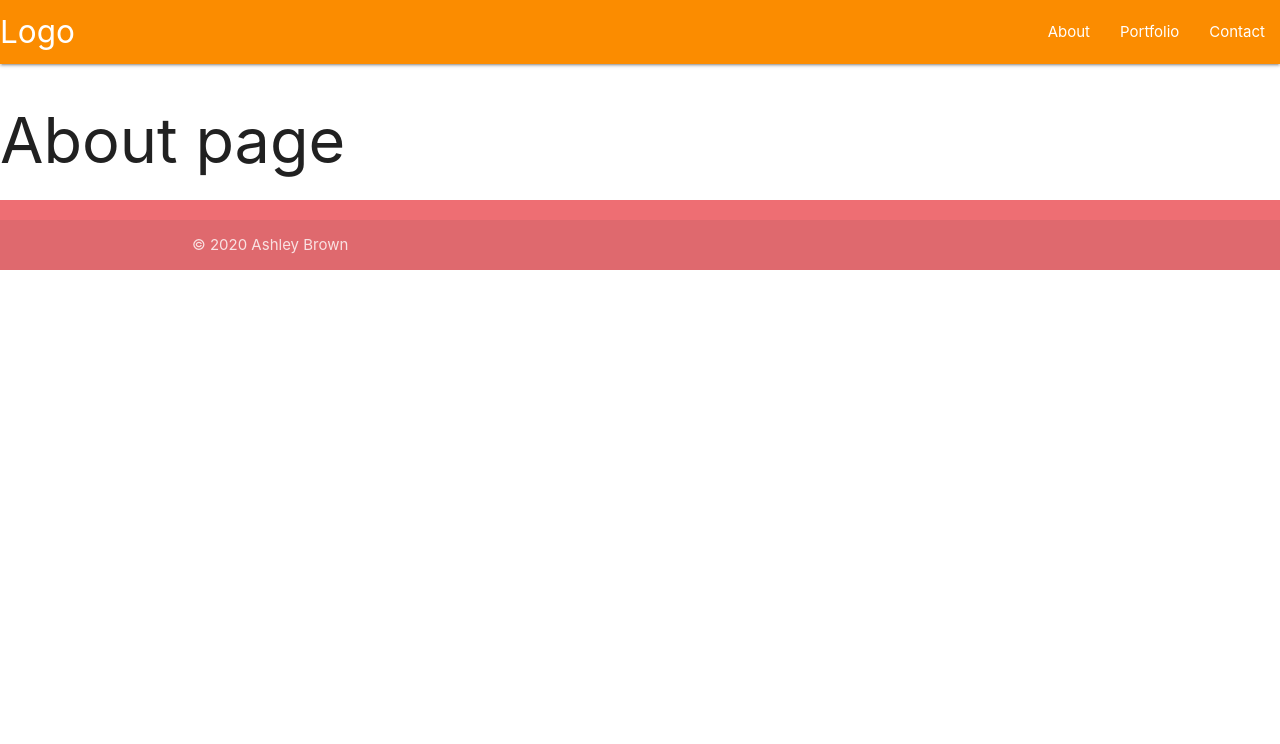
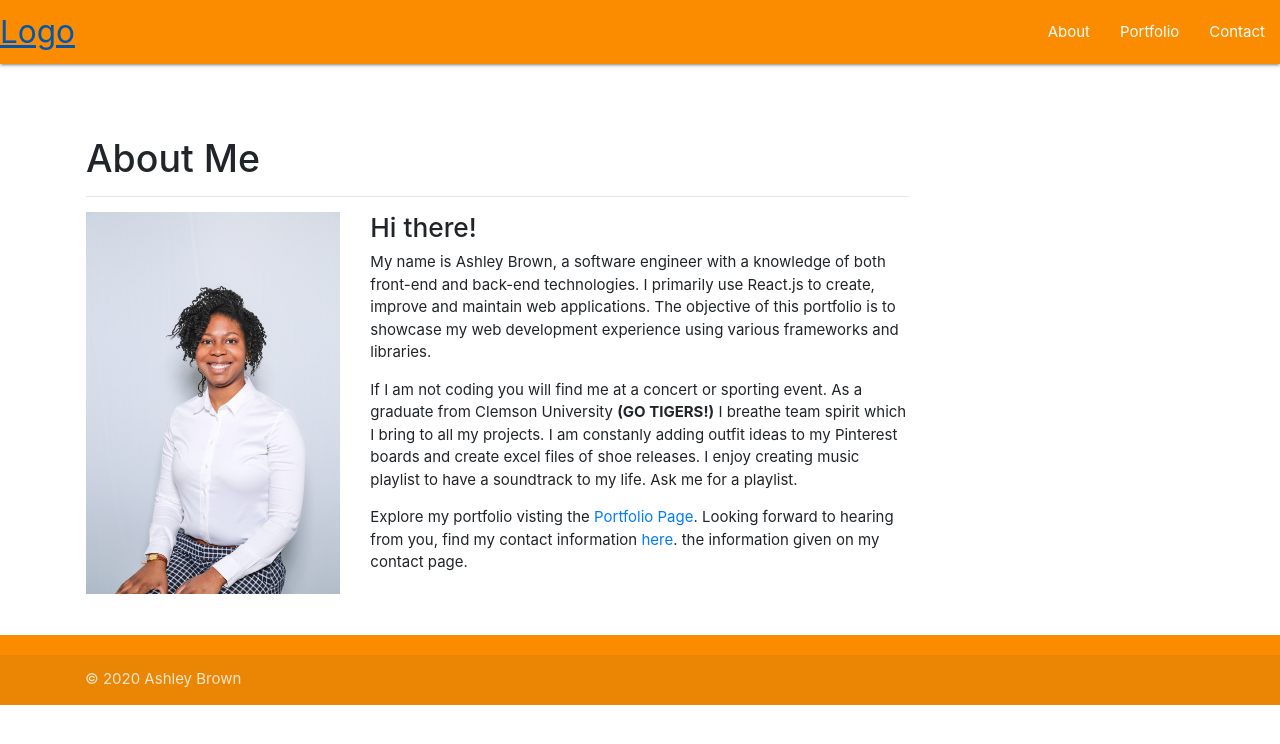
Before and after one commit to afbrown1216/portfolio, a React (Create React App) app: page / in a window 1280 px wide. Shown: the top 744 px of the page. Built offline with nearby package versions, Linux system fonts and the light colour scheme.

Commit message:
figured out how to change bring my about me image in. changed the portfolio links

```diff
--- a/public/index.html
+++ b/public/index.html
@@ -17,7 +17,13 @@
     <link rel="manifest" href="%PUBLIC_URL%/manifest.json" />
     <!-- Compiled and minified CSS -->
     <link rel="stylesheet" href="https://cdnjs.cloudflare.com/ajax/libs/materialize/1.0.0/css/materialize.min.css">
-
+    <link href="https://fonts.googleapis.com/icon?family=Material+Icons" rel="stylesheet">
+    <link
+    rel="stylesheet"
+    href="https://stackpath.bootstrapcdn.com/bootstrap/4.5.2/css/bootstrap.min.css"
+    integrity="sha384-JcKb8q3iqJ61gNV9KGb8thSsNjpSL0n8PARn9HuZOnIxN0hoP+VmmDGMN5t9UJ0Z"
+    crossorigin="anonymous"
+  />
 
 
     <!--
--- a/src/Components/Footer/Footer.js
+++ b/src/Components/Footer/Footer.js
@@ -3,7 +3,7 @@ import "./Footer.js";
 
 const Footer = () => {
     return (
-        <footer className="page-footer">
+        <footer className="page-footer orange darken-1">
             <div class="footer-copyright">
                 <div class="container">
                     © 2020 Ashley Brown
--- a/src/Components/Project/Project.js
+++ b/src/Components/Project/Project.js
@@ -9,7 +9,7 @@ const Project = (props) => {
 
     return (
 
-            <div class="col s6">
+            <div className="col s6">
                 <div className="card medium hoverable">
                     <div className="card-image waves-effect waves-block waves-light">
                         <img className="activator" style={imgStyle} src={props.image} alt="Project preview"/>
@@ -21,7 +21,7 @@ const Project = (props) => {
                     </div>
                     <div className="card-reveal">
                         <span className="card-title grey-text text-darken-4"> {props.name} <i className="material-icons right">close</i></span>
-                        <p>An app that displays the employees of Grey-Sloan Memorial Hospital through out the seasons of the fictional show Grey's Anatomy. You can search the directory for a specific employee and sort by last name.</p>
+                        <p>{props.des}</p>
                     </div>
                 </div>
             </div>
--- a/src/Projects.json
+++ b/src/Projects.json
@@ -45,12 +45,12 @@
         "description":"This app is a weather dashboard search engine. Utilizing the OpenWeather API you can search cities around the world and recieve the current forecast for that city as well as a five day forecast. It stores your visited cites in history for a quick search of that city on page refresh."
     },
     {
-        "image":"https://github.com/afbrown1216/theBestReadMeGenerator/raw/master/Returned%20Data.png",
-        "name":"The Best README Generator",
+        "image":"https://github.com/afbrown1216/Lets-Roll/raw/main/readmeImages/signup.GIF",
+        "name":"Let's Roll",
         "links":{
-            "deployedLink":"n/a",
-            "gitHubLink":"https://github.com/afbrown1216/theBestReadMeGenerator"
+            "deployedLink":"https://afbrown1216.github.io/Lets-Roll/",
+            "gitHubLink":"https://github.com/afbrown1216/Lets-Roll"
         },
-        "description":"This is a command line application that produces a clean professional README.md page for a GitHub project."
+        "description":"This is a command line application that produces a clean professional README.md page for a GitHub project.Just picked up roller skating as your new quarantine hobby but can't find any safe places to skate outdoors? Let's Roll is the perfect companion for quad skaters! This mobile-first, Progressive Web Application provides quad skaters with information on the best places to skate outdoors in their area. Visit Let's Roll to view all kinds of skate places: parks, outdoor rinks, trails, and more! If you stumble upon a place isn't listed, create an account to log-in and add your own skate place. With Let's Roll you can spend less time researching and more time rolling with the homies!"
     }
 ]
--- a/src/pages/About.js
+++ b/src/pages/About.js
@@ -1,10 +1,49 @@
 import React from 'react';
+import { Link } from "react-router-dom";
+import me from '../assets/IMG_3611.JPG';
 
 const About = () => {
     return (
-        <div>
-           <h1> About page</h1>
+
+        <main className="container">
+      {/* <!-- first row  --> */}
+      <div className="row mt-5">
+        <div className="col-sm-9 border border-white bg-white mt-1">
+          <h1 className="mt-4">About Me</h1>
+          <hr/>
+
+          {/* <!-- second row  --> */}
+          <div className="row">
+            {/* <!-- image column  --> */}
+            <div className="col-sm-4">
+                <img className = "img-fluid" id= "meImg" src={me} alt= "me smiling"/>
+            </div>
+            <div className = "col-sm-8">
+               <h3> Hi there!</h3>
+                <p>
+                    My name is Ashley Brown, a software engineer with a knowledge of both
+                    front-end and back-end technologies. I primarily use React.js to create,
+                    improve and maintain web applications. The objective of this portfolio is
+                    to showcase my web development experience using various frameworks and libraries.
+                </p>
+                <p>
+                    If I am not coding you will find me at a concert or sporting event. As a graduate
+                    from Clemson University <strong><emphasis> (GO TIGERS!)</emphasis></strong> I breathe
+                    team spirit which I bring to all my projects. I am constanly adding outfit ideas to my Pinterest boards and create excel files
+                    of shoe releases. I enjoy creating music playlist to have a soundtrack to my life. Ask me for a playlist.
+                </p>
+                <p id= "wrap">
+                    Explore my portfolio visting the <Link to= "/portfolio">Portfolio Page</Link>. Looking forward to hearing from you,
+                    find my contact information <Link to="/contact">here</Link>.
+                    the information given on my contact page.
+                </p>
+            </div>
+
+          </div>
         </div>
+      </div>
+    </main>
+
     );
 };
 
--- a/src/pages/Contact.js
+++ b/src/pages/Contact.js
@@ -3,7 +3,15 @@ import React from 'react';
 const Contact = () => {
     return (
         <div>
-           <h1> Contact page </h1>
+           <h1> Contact Me </h1>
+           <p> I am available for hire and open to any collobaration oppurtunities. </p>
+            <ul>
+                <li><strong>Email:</strong> <a href="Fay.ashbro@gmail.com">Email Me</a></li>
+                <li><strong> Github:</strong><a href="https://github.com/afbrown1216"> Afbrown1216 </a></li>
+                <li> <strong> LinkedIn:</strong> <a href="https://www.linkedin.com/in/ashley-brown-897a62126/"> Ashley Brown </a></li>
+                <li> <strong> Resume: </strong> <a href="assets/9_ResumeAB.pdf"> </a></li>
+            </ul>
+
         </div>
     );
 };
--- a/src/pages/Portfolio.js
+++ b/src/pages/Portfolio.js
@@ -11,6 +11,7 @@ class Portfolio extends Component {
             <div className=" purple lighten-4">
                 <h1 className="center-align"> Projects </h1>
                 <div className="row">
+                    <div className="col">
                         {this.state.projects.map(project => (
                             <Project
                                 image={project.image}
@@ -21,6 +22,8 @@ class Portfolio extends Component {
                         ))}
                     </div>
 
+                </div>
+
 
             </div>
         );
```
Also changed, not shown: src/assets/IMG_3611.JPG (added), src/assets/employeeDirectory.png (added). Lines whose indentation alone changed are shown as unchanged.
